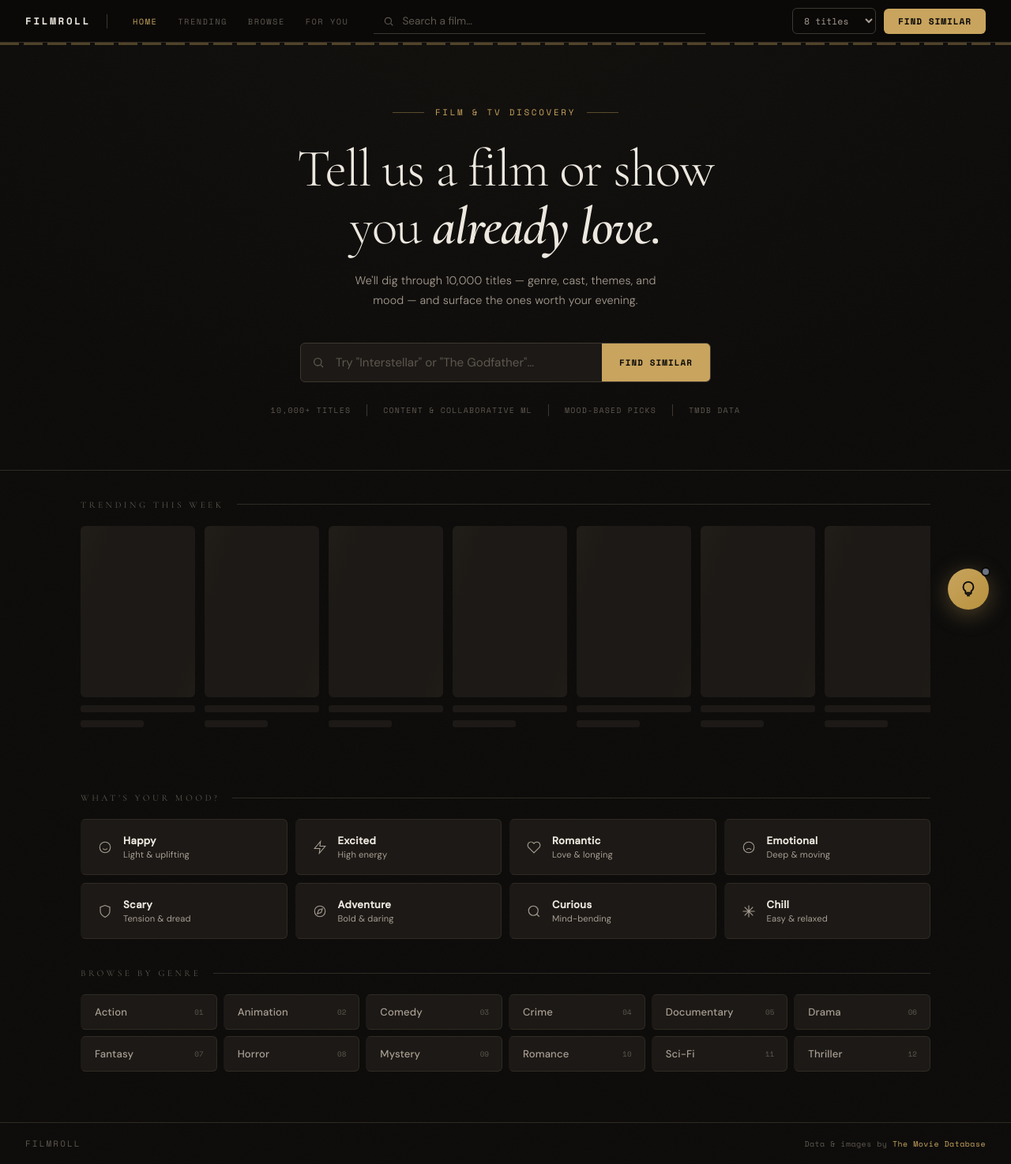
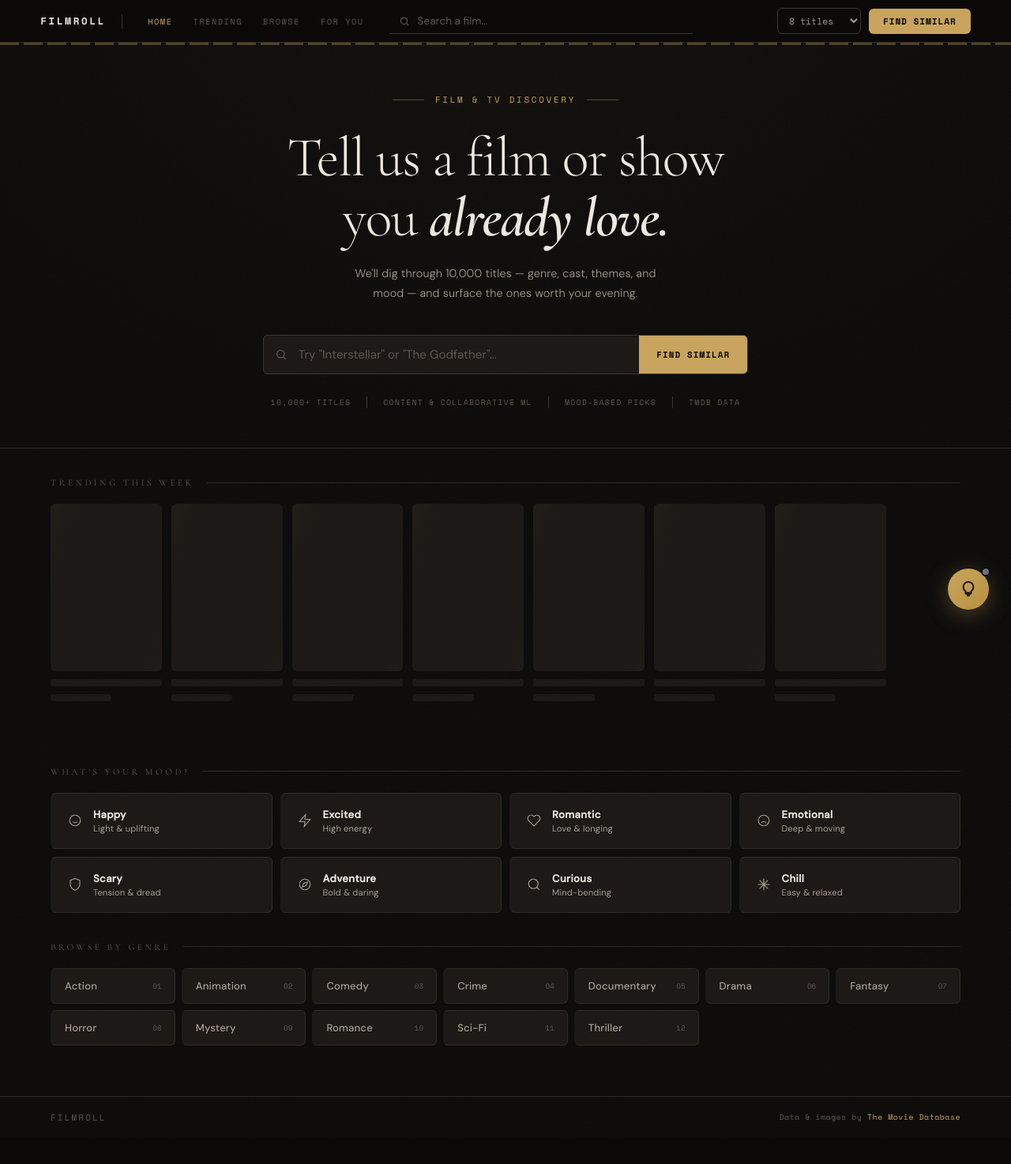
Before and after one commit to eyeofshreyas/FillmRoll, a Flask app: template templates/index.html in a window 1280 px wide. Shown: the whole page at 79% size. After the commit the page ends 1420 px from the top, so only its background shows below. Run offline with Flask 3, Linux system fonts and the light colour scheme; the template is opened without the code that fills it: most values are stand-ins (such as "Sample title", 1, 10 or a date in 2020); a database or web service that is not in the repository returns one stand-in record (values such as "Sample title"); data that the repository does not hold is empty; parts of the project's set-up code (start-up, migrations or seed data) failed here and were passed over; some libraries are stand-ins or nearby versions.

Commit message:
optimize the Ui-for full screen

```diff
--- a/app.py
+++ b/app.py
@@ -6,6 +6,7 @@ from datetime import datetime, timezone
 import numpy as np
 import pandas as pd
 import requests
+import html
 from flask import (Flask, render_template, request, jsonify,
                    Response, stream_with_context,
                    session, redirect, url_for, flash)
@@ -54,7 +55,7 @@ google = oauth.register(
 )
 
 API_KEY   = os.environ.get('TMDB_API_KEY', '')
-IMG_BASE  = 'https://image.tmdb.org/t/p/w500'
+IMG_BASE  = 'https://image.tmdb.org/t/p/w342'
 LOGO_BASE = 'https://image.tmdb.org/t/p/w92'
 TMDB_BASE = 'https://api.themoviedb.org/3'
 SEARCH_MULTI_URL = f'{TMDB_BASE}/search/multi'
@@ -106,7 +107,7 @@ def get_poster(poster_path, title=None):
         live = fetch_poster_from_tmdb(title)
         if live:
             return live
-    return 'https://via.placeholder.com/500x750/ede9e0/7a7060?text=No+Poster'
+    return 'https://placehold.co/500x750/ede9e0/7a7060?text=No+Poster'
 
 
 def get_item_id_from_row(row):
@@ -306,8 +307,10 @@ def logout():
 @login_required
 def index():
     movie_list = sorted(movies['title'].dropna().tolist())
+    # Pre-render options in python (much faster than Jinja looping 10,000 strings)
+    movie_options = "".join(f'<option value="{html.escape(m)}">' for m in movie_list)
     user = session.get('user', {})
-    return render_template('index.html', movies=movie_list, user=user)
+    return render_template('index.html', movie_options=movie_options, user=user)
 
 
 @app.route('/trending')
--- a/static/scripts.js
+++ b/static/scripts.js
@@ -50,7 +50,7 @@ function heroSearch() {
             card.className = 't-card';
             card.innerHTML = `
           <div class="t-poster"><img src="${m.poster}" alt="${m.title}" loading="lazy"
-            onerror="this.src='https://via.placeholder.com/300x450/1c1916/2e2a22?text=No+Poster'"/></div>
+            onerror="this.src='https://placehold.co/300x450/1c1916/2e2a22?text=No+Poster'"/></div>
           <div class="t-title">${m.title}</div>
           <div class="t-meta"><span class="t-star">&#9733; ${m.rating}</span> &middot; ${m.year}</div>`;
             card.addEventListener('click', () => {
@@ -132,7 +132,7 @@ async function openModal(data) {
 
     const img = $('modal-img');
     img.src = data.poster || '';
-    img.onerror = () => { img.src = 'https://via.placeholder.com/300x450/1c1916/2e2a22?text=No+Image'; };
+    img.onerror = () => { img.src = 'https://placehold.co/300x450/1c1916/2e2a22?text=No+Image'; };
 
     $('modal-trailer').innerHTML =
         `<div class="modal-loading">
@@ -202,9 +202,9 @@ async function openModal(data) {
                 el.className = 'cast-person';
                 el.style.animationDelay = `${i * 50}ms`;
                 el.innerHTML = `
-            <img src="${c.photo || 'https://via.placeholder.com/56x56/242019/2e2a22?text=?'}"
+            <img src="${c.photo || 'https://placehold.co/56x56/242019/2e2a22?text=?'}"
                  alt="${c.name}"
-                 onerror="this.src='https://via.placeholder.com/56x56/242019/2e2a22?text=?'"/>
+                 onerror="this.src='https://placehold.co/56x56/242019/2e2a22?text=?'"/>
             <div class="p-name">${c.name}</div>
             <div class="p-role">${c.character || ''}</div>`;
                 row.appendChild(el);
@@ -379,7 +379,7 @@ function renderFeatured(sel, results) {
     const posterCol = $('feat-poster-col');
     if (sel && sel.poster) {
         img.src = sel.poster;
-        img.onerror = () => { img.src = 'https://via.placeholder.com/300x450/1c1916/2e2a22?text=No+Image'; };
+        img.onerror = () => { img.src = 'https://placehold.co/300x450/1c1916/2e2a22?text=No+Image'; };
         posterCol.style.display = '';
     } else {
         img.src = '';
@@ -411,7 +411,7 @@ function renderGrid(results) {
         card.innerHTML = `
         <div class="poster-wrap">
           <img src="${r.poster}" alt="${r.title}" loading="lazy"
-               onerror="this.src='https://via.placeholder.com/300x450/1c1916/2e2a22?text=No+Poster'"/>
+               onerror="this.src='https://placehold.co/300x450/1c1916/2e2a22?text=No+Poster'"/>
           <div class="card-overlay">
             <h4>${r.title}</h4>
             <div class="meta-row">
--- a/static/styles.css
+++ b/static/styles.css
@@ -60,7 +60,7 @@
         border-bottom: 1px solid var(--rule);
         display: flex;
         align-items: center;
-        padding: 0 32px;
+        padding: 0 clamp(20px, 4vw, 80px);
         gap: 20px;
     }
 
@@ -84,7 +84,7 @@
 
     .header-search {
         flex: 1;
-        max-width: 420px;
+        max-width: clamp(320px, 30vw, 560px);
         position: relative;
     }
 
@@ -295,7 +295,7 @@
     ══════════════════════════════════════════ */
     .hero {
         position: relative;
-        padding: 80px 32px 68px;
+        padding: clamp(60px, 8vh, 130px) clamp(20px, 6vw, 120px) clamp(50px, 6vh, 90px);
         border-bottom: 1px solid var(--rule);
         overflow: hidden;
     }
@@ -315,7 +315,7 @@
     }
 
     .hero-inner {
-        max-width: 680px;
+        max-width: clamp(600px, 55vw, 860px);
         margin: 0 auto;
         text-align: center;
         position: relative;
@@ -345,7 +345,7 @@
 
     .hero h1 {
         font-family: 'Cormorant Garamond', Georgia, serif;
-        font-size: 4.2rem;
+        font-size: clamp(3rem, 5.5vw, 5.8rem);
         font-weight: 300;
         letter-spacing: -0.02em;
         line-height: 1.08;
@@ -371,7 +371,7 @@
     /* ── hero search ── */
     .hero-search {
         position: relative;
-        max-width: 520px;
+        max-width: clamp(480px, 48vw, 700px);
         margin: 0 auto;
     }
 
@@ -463,9 +463,9 @@
        HOME SECTIONS WRAPPER
     ══════════════════════════════════════════ */
     .home-section {
-        max-width: 1140px;
+        max-width: 100%;
         margin: 0 auto;
-        padding: 0 32px;
+        padding: 0 clamp(20px, 5vw, 100px);
     }
 
     .section-title {
@@ -576,7 +576,7 @@
     /* skeleton */
     .t-skeleton {
         flex-shrink: 0;
-        width: 145px;
+        width: clamp(130px, 11vw, 190px);
     }
 
     .t-skeleton .t-poster {
@@ -614,7 +614,7 @@
     ══════════════════════════════════════════ */
     .genre-grid {
         display: grid;
-        grid-template-columns: repeat(auto-fill, minmax(160px, 1fr));
+        grid-template-columns: repeat(auto-fill, minmax(clamp(140px, 12vw, 200px), 1fr));
         gap: 8px;
         margin-bottom: 64px;
     }
@@ -1774,7 +1774,7 @@
     ══════════════════════════════════════════ */
     footer {
         border-top: 1px solid var(--rule);
-        padding: 18px 32px;
+        padding: 18px clamp(20px, 5vw, 100px);
         display: flex;
         align-items: center;
         justify-content: space-between;
@@ -2022,7 +1991,7 @@
 ══════════════════════════════════════════ */
 .mood-grid {
     display: grid;
-    grid-template-columns: repeat(4, 1fr);
+    grid-template-columns: repeat(auto-fill, minmax(clamp(180px, 18vw, 260px), 1fr));
     gap: 10px;
 }
 
--- a/templates/index.html
+++ b/templates/index.html
@@ -35,9 +35,6 @@
         <path d="m21 21-4.35-4.35" />
       </svg>
       <input list="movie-list" id="movie-input" placeholder="Search a film…" autocomplete="off" />
-      <datalist id="movie-list">
-        {% for m in movies %}<option value="{{ m }}">{% endfor %}
-      </datalist>
     </div>
 
     <div class="header-right">
@@ -102,11 +99,8 @@
               <path d="m21 21-4.35-4.35" />
             </svg>
           </span>
-          <input list="movie-list-hero" id="hero-input" placeholder='Try "Interstellar" or "The Godfather"…'
+          <input list="movie-list" id="hero-input" placeholder='Try "Interstellar" or "The Godfather"…'
             autocomplete="off" />
-          <datalist id="movie-list-hero">
-            {% for m in movies %}<option value="{{ m }}">{% endfor %}
-          </datalist>
           <button class="hero-btn" onclick="heroSearch()">Find similar</button>
         </div>
       </div>
@@ -475,6 +469,10 @@
     </button>
   </nav>
 
+  <datalist id="movie-list">
+    {{ movie_options|safe }}
+  </datalist>
+
   <footer>
     <span class="footer-brand">Filmroll</span>
     <span class="footer-attr">Data &amp; images by <a href="https://www.themoviedb.org/" target="_blank">The Movie
```
Also changed, not shown: other parts of static/styles.css (+17 -48 lines), db.py (+16 -5 lines).
